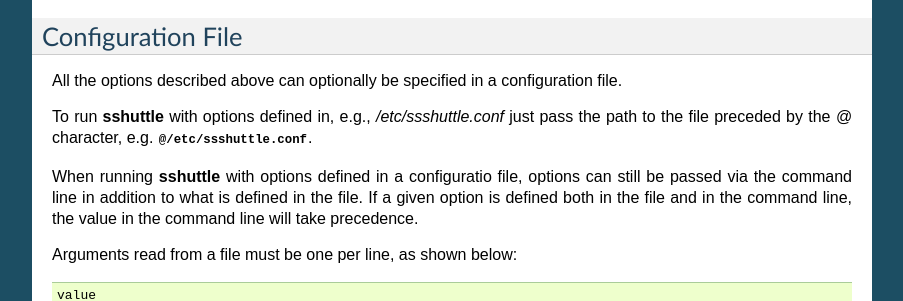
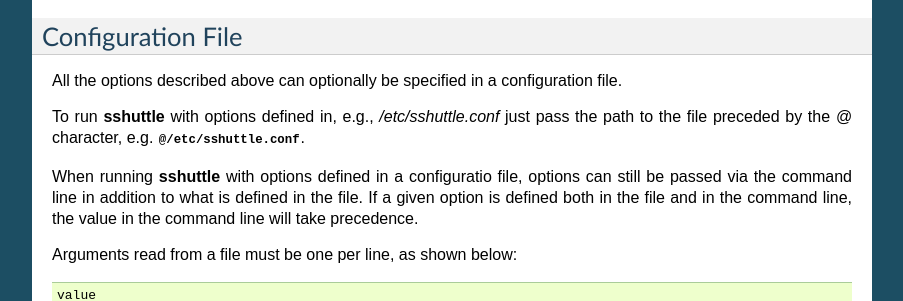
Before and after one commit to sshuttle/sshuttle, a Sphinx documentation site: the page built from docs/manpage.rst, in a window 1280 px wide and 900 px high, scrolled down 2502 px. Shown: the part 152-453 px from the top of the window, without its empty margins (198-1101 px from the left). Built offline with Sphinx 7.4.7, drawn with Linux system fonts in a browser that asks for light colours; the version number could not be read and is left out.

Commit message:
Doc: Fix typo

```diff
--- a/docs/manpage.rst
+++ b/docs/manpage.rst
@@ -210,9 +210,9 @@
 All the options described above can optionally be specified in a configuration
 file.
 
-To run :program:`sshuttle` with options defined in, e.g., `/etc/ssshuttle.conf`
+To run :program:`sshuttle` with options defined in, e.g., `/etc/sshuttle.conf`
 just pass the path to the file preceded by the `@` character, e.g.
-:option:`@/etc/ssshuttle.conf`.
+:option:`@/etc/sshuttle.conf`.
 
 When running :program:`sshuttle` with options defined in a configuratio file,
 options can still be passed via the command line in addition to what is
```
